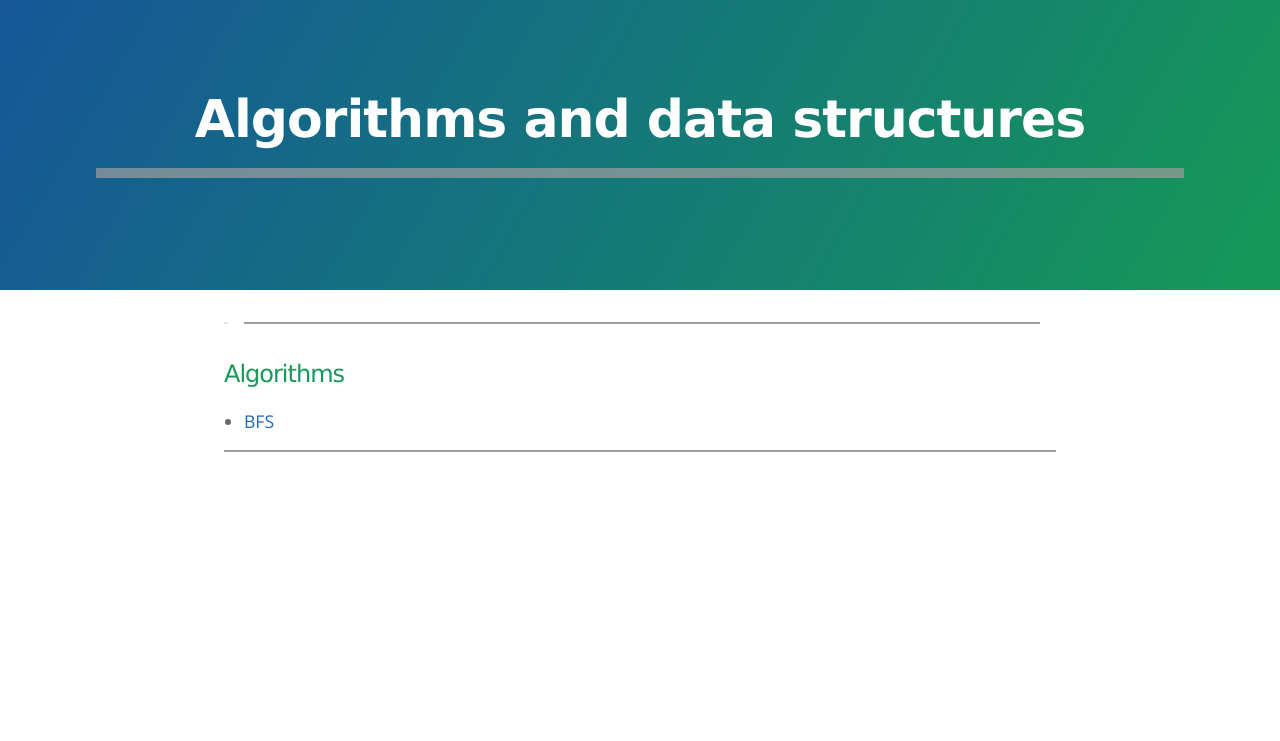
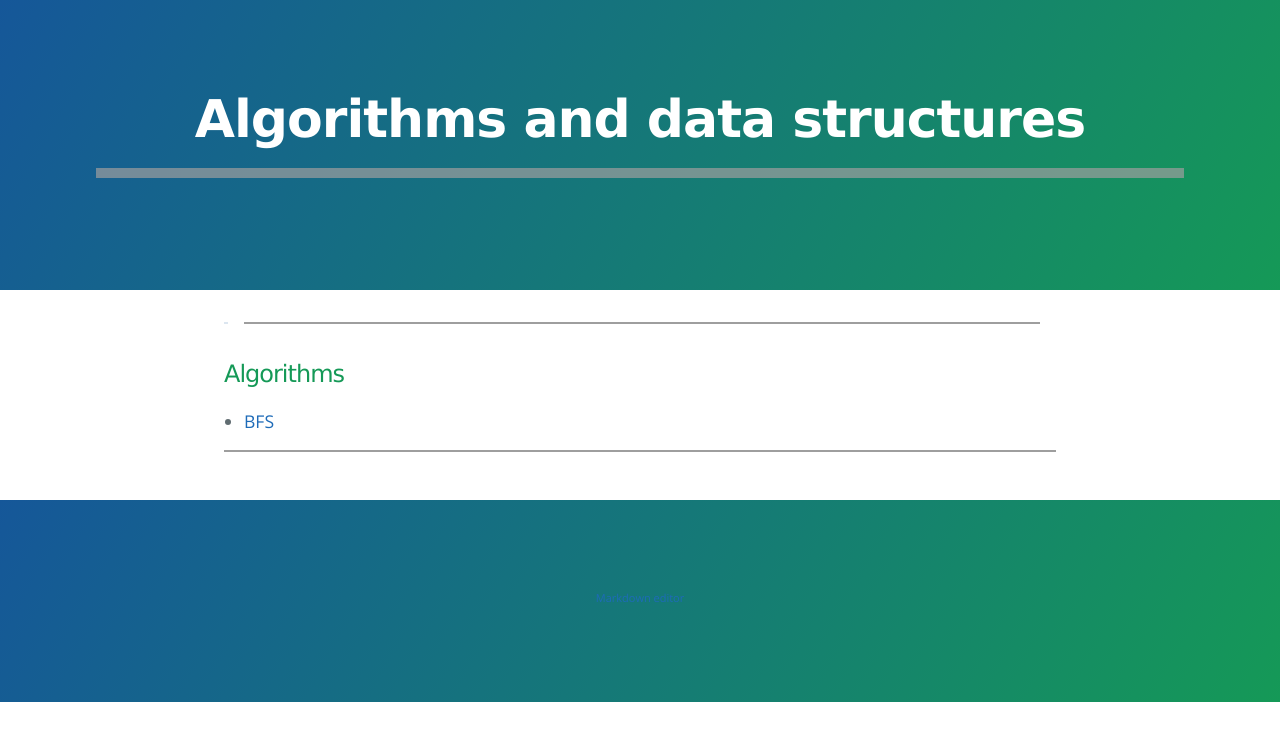
Before and after one commit to Nimitha-jagadeesha/Al-Ds, a Jekyll site: the page built from index.md, in a window 1280 px wide. Shown: the top 741 px of the page. Built offline with Jekyll 4.4.1, drawn with Linux system fonts in a browser that asks for light colours; the repository's description, which GitHub fills in, is left out; grey boxes are pictures that could not be loaded.

Commit message:
Update default.html

```diff
--- a/_layouts/default.html
+++ b/_layouts/default.html
@@ -19,9 +19,9 @@
     <meta name="apple-mobile-web-app-status-bar-style" content="black-translucent">
     <link rel="stylesheet" href="{{ '/assets/css/style.css?v=' | append: site.github.build_revision | relative_url }}">
   </head>
-  <body >
+  <body>
 
-    <header role="banner"class="page-header">
+    <header class="page-header" role="banner">
       <h1 class="project-name">{{ page.title | default: site.title | default: site.github.repository_name }}</h1>
       <h2 class="project-tagline">{{ page.description | default: site.description | default: site.github.project_tagline }}</h2>
     </header>
@@ -30,11 +30,10 @@
       {{ content }}
 
     </main>
-   <div id="footer_wrap" class="outer">
-      <footer class="inner ">
-        <p style="font-size: 11px;">
-            <a style="color:white;text-decoration: none;" href="{{ '/editor.html' | relative_url }}">Markdown editor</a>
-        </p>
-      </footer>
+    <header class="page-header" role="banner">
+      <p style="font-size: 11px;">
+        <a style="text-decoration: none;" href="{{ 'editor.html' | relative_url }}">Markdown editor</a>
+    </p>
+    </header>
   </body>
 </html>
```
